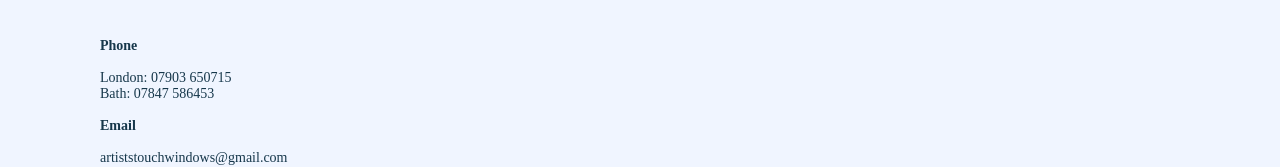
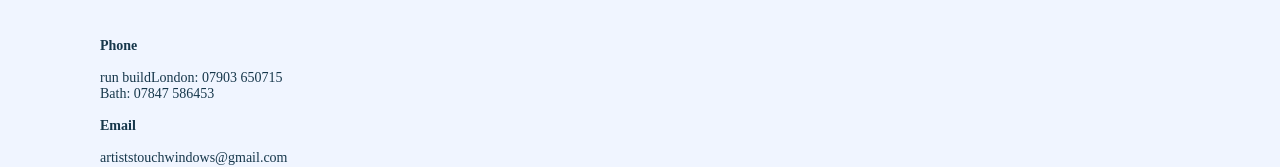
Before and after one commit to sidneysquidney/an_artists_touch, a React (Create React App) app: page /contact in a window 1280 px wide. Shown: the part 239-406 px from the top of the page. Built offline with nearby package versions, Linux system fonts and the light colour scheme; no server answers; a web font is replaced by a local one.

Commit message:
contact file changed

```diff
--- a/src/componenets/pages/contact/ContactHeader.js
+++ b/src/componenets/pages/contact/ContactHeader.js
@@ -10,6 +10,7 @@
         <h2>Phone</h2>
         <ul>
           <li>
+            <p>run build</p>
             <p>London: </p>
             <a href="tel:01761435656" className="dark-blue-hover">
               07903 650715
```
